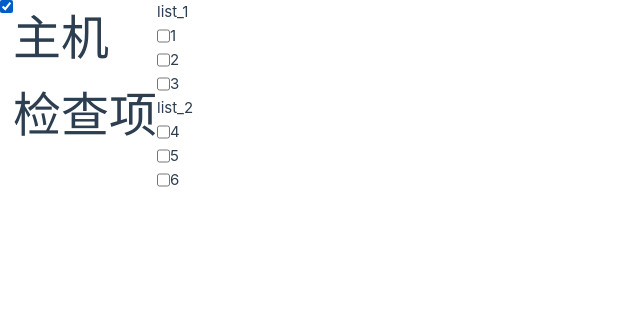
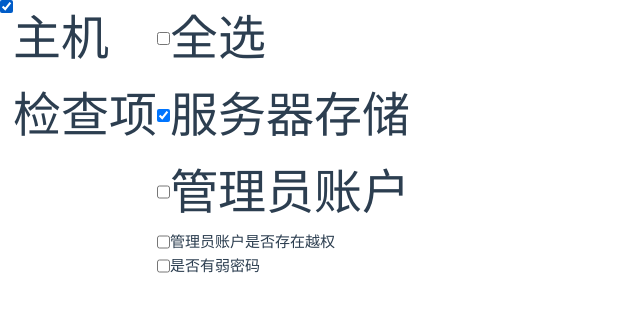
Before and after one commit to c3qu/vue_practice, a Vue app: page / in a window 1280 px wide. Shown: the top 312 px of the page, without its empty margins (0-640 px from the left). Built offline with nearby package versions, Linux system fonts and the light colour scheme.

Commit message:
实现了可折叠列表、对象内计算属性

```diff
--- a/src/components/Collapsible.vue
+++ b/src/components/Collapsible.vue
@@ -1,41 +1,92 @@
 <script setup>
 import {ref} from "vue";
+import {Category, CheckItem, CollapsibleList} from "./CollapsibleListData.js"
 
-const data=ref({
-  list_1:{
-    data:[1,2,3],
-    is_expand:true
-  },
-  list_2:{
-    data:[4,5,6],
-    is_expand:true
-  }
-})
-const is_expand=ref(true)
-function fold_or_expand(index){
+// const show=true
+const listData = ref(new CollapsibleList(
+    [
+      new Category(
+          "服务器存储",
+          false,
+          [
+            new CheckItem(1, '存储使用情况', true),
+            new CheckItem(2, '硬盘寿命', true),
+          ]
+      ),
+      new Category(
+          "管理员账户",
+          true,
+          [
+            new CheckItem(1, '管理员账户是否存在越权', false),
+            new CheckItem(2, '是否有弱密码', false),
+          ]
+      )
+    ]
+))
+// const handler = () => {
+//   console.log(listData.value)
+// }
+</script>
+<template>
+  <div class="collapsible-list1">
+    <div>
+      <input type="checkbox" v-model="listData.isAllSelected"/>
+      <label @click="listData.isAllExpand=!listData.isAllExpand" class="all-choose">全选</label>
+    </div>
+    <div v-for="v in listData.items" class="collapsible-list2">
+      <div class="category">
+        <input type="checkbox" v-model="v.selected"/>
+        <label
+            @click="v.isExpand=!v.isExpand"
+            :key="v.categoryName"
+        >
+          {{ v.categoryName }}
+        </label>
+      </div>
 
-}
+      <div class="min-item" v-for="i in v.data" v-show="v.isExpand">
 
-</script>
+        <input type="checkbox" v-model="i.selected">
+        <label>
+          {{ i.name }}
+        </label>
+      </div>
 
-<template >
-  <div>
-  <div v-for="(v,k) in data">
-    <label @click="v.is_expand=!v.is_expand" :key="{k}">{{k}}</label>
-    <div v-for="i in v.data" class="min-item" v-show="v.is_expand">
-    <input type="checkbox"><div>{{i}}</div>
     </div>
-  </div>
   </div>
 
 </template>
 
 <style scoped>
-  div{
-    display: block;
-  }
-  .min-item{
-    display: flex;
-  }
+.all-choose {
+  font-size: xxx-large;
+  user-select: none;
+  width: max-content;
+}
 
+label {
+  width: auto;
+}
+
+.collapsible-list1 {
+  display: flex;
+  flex-direction: column;
+}
+
+.collapsible-list2 {
+  display: flex;
+  flex-direction: column;
+}
+
+.category {
+  font-size: xxx-large;
+  user-select: none;
+  display: flex;
+  flex-direction: row;
+}
+
+.min-item {
+  display: flex;
+  flex-direction: row;
+}
 </style>
--- /dev/null
+++ b/src/components/CollapsibleListData.js
@@ -0,0 +1,137 @@
+
+export class CollapsibleList{
+    _isAllSelected
+    _isAllExpand
+    _items
+
+
+    constructor(items) {
+        const selectedList=items.map(i=>i.selected)
+        const isExpandList=items.map(i=>i.isExpand)
+        this._isAllSelected = !selectedList.includes(false);
+        this._isAllExpand = !isExpandList.includes(false);
+        this._items = items;
+    }
+
+    get isAllSelected() {
+        const selectedList = this._items.map(i => i.selected)
+        this._isAllSelected = !selectedList.includes(false);
+        return this._isAllSelected;
+    }
+
+    set isAllSelected(value) {
+        this.items.map(i=>i.selected=value)
+        this._isAllSelected = value;
+    }
+
+    get isAllExpand() {
+        const isExpandList = this._items.map(i => i.isExpand)
+        this._isAllExpand = !isExpandList.includes(false);
+        return this._isAllExpand;
+    }
+
+    set isAllExpand(value) {
+        this.items.map(i=>i.isExpand=value)
+        this._isAllExpand = value;
+    }
+
+    get items() {
+        return this._items;
+    }
+
+    set items(value) {
+        this._items = value;
+    }
+}
+
+
+
+export class Category {
+    _categoryName
+    _selected
+    _data
+    _isExpand
+
+
+    constructor(categoryName,isExpand,data) {
+        this._categoryName = categoryName;
+        this._data = data;
+        const dataSelectedList = data.map(i => i.selected)
+        this._selected = !dataSelectedList.includes(false);
+        this._isExpand = isExpand;
+    }
+
+
+    get categoryName() {
+        return this._categoryName;
+    }
+
+    set categoryName(value) {
+        this._categoryName = value;
+    }
+
+    get selected() {
+        const dataSelectedList = this._data.map(i => i.selected)
+        this._selected = !dataSelectedList.includes(false);
+        return this._selected
+    }
+
+    set selected(value) {
+        this._data.map(i => i.selected = value)
+        this._selected = value
+    }
+
+
+    get data() {
+        return this._data;
+    }
+
+    set data(value) {
+        this._data = value;
+    }
+
+    get isExpand() {
+        return this._isExpand;
+    }
+
+    set isExpand(value) {
+        this._isExpand = value;
+    }
+}
+
+export class CheckItem{
+    _id
+    _name
+    _selected
+
+    constructor(id, name,selected) {
+        this._id = id;
+        this._name = name;
+        this._selected=selected
+    }
+
+
+    get id() {
+        return this._id;
+    }
+
+    set id(value) {
+        this._id = value;
+    }
+
+    get name() {
+        return this._name;
+    }
+
+    set name(value) {
+        this._name = value;
+    }
+
+    get selected() {
+        return this._selected;
+    }
+
+    set selected(value) {
+        this._selected = value;
+    }
+}
```
